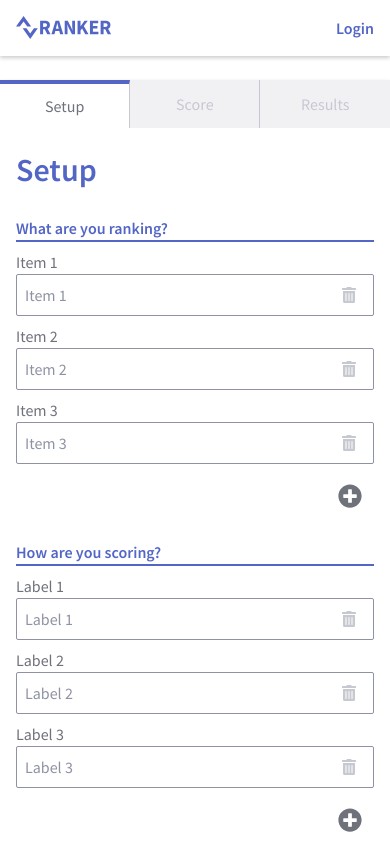
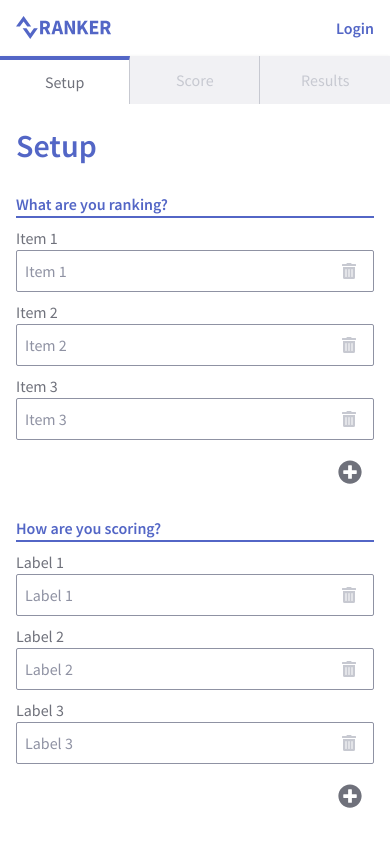
Before and after one commit to bcorey85/ranker-frontend, a React (Create React App) app: page /form in a window 390 px wide. Shown: the top 844 px of the page. Built offline with nearby package versions, Linux system fonts and the light colour scheme.

Commit message:
remove margin top from form on mobile

```diff
--- a/src/components/Form/Form.scss
+++ b/src/components/Form/Form.scss
@@ -14,7 +14,5 @@
 
 	@include respond(500) {
 		border-radius: 0;
-		border-bottom: 4px solid $primary;
-		margin-top: 2.4rem;
 	}
 }
--- a/src/components/form/Form.scss
+++ b/src/components/form/Form.scss
@@ -14,7 +14,5 @@
 
 	@include respond(500) {
 		border-radius: 0;
-		border-bottom: 4px solid $primary;
-		margin-top: 2.4rem;
 	}
 }
```
